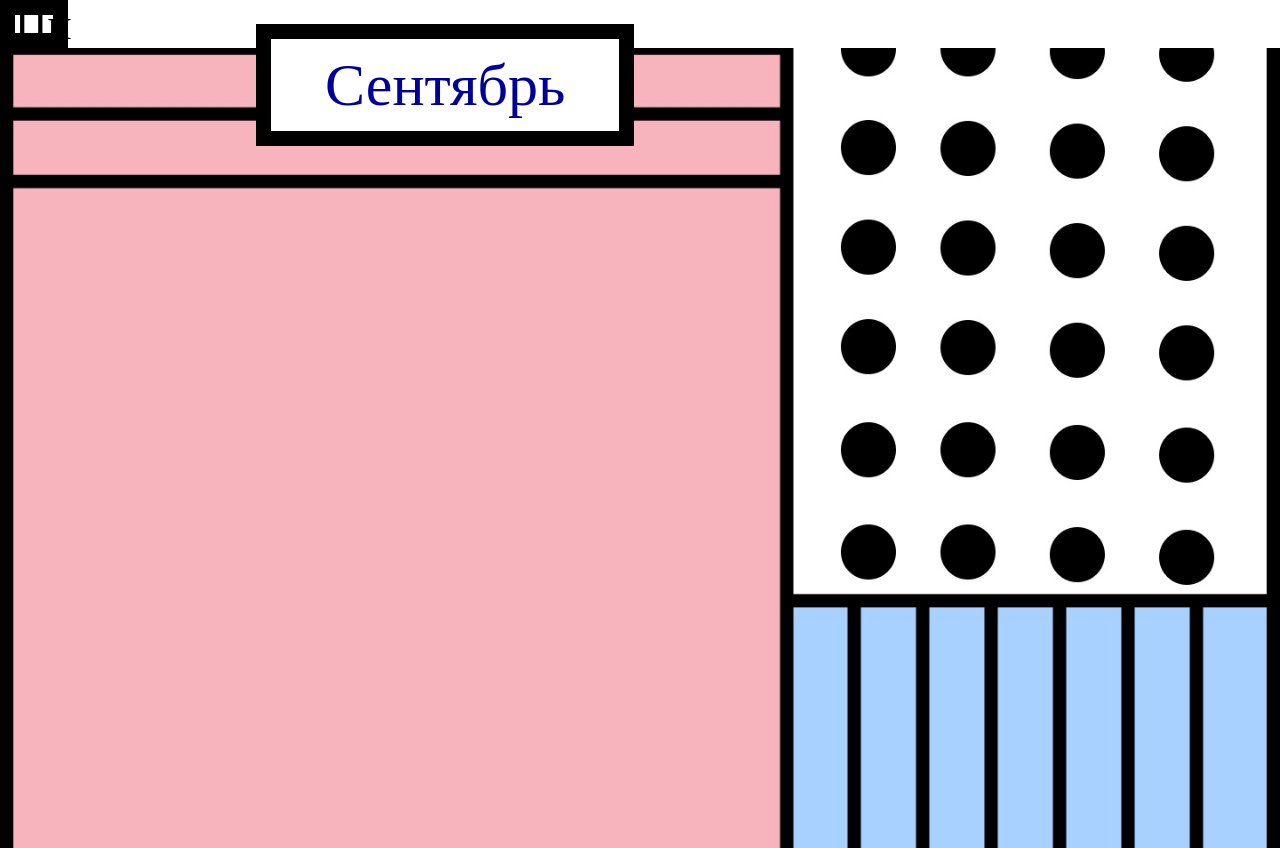
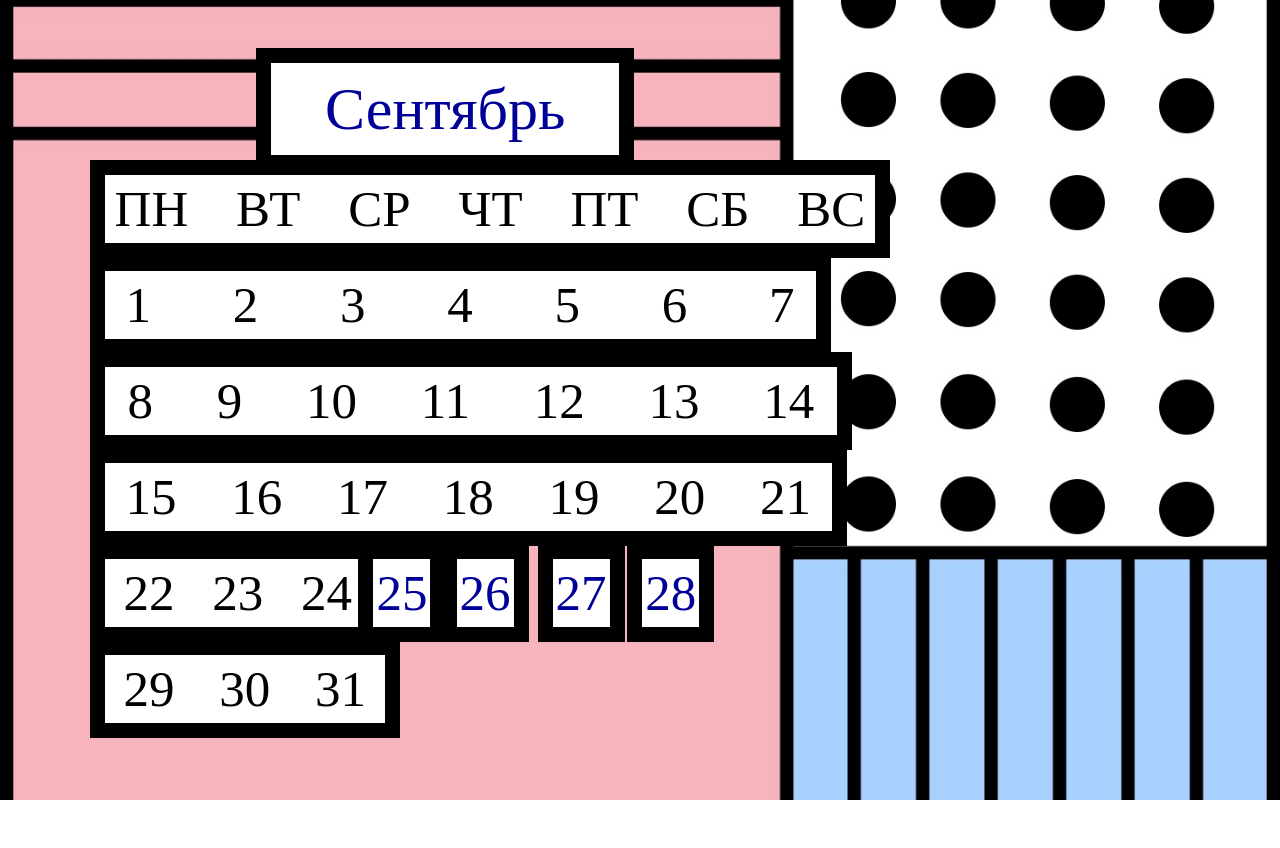
Before and after one commit to polinafilacheva/dnevnik, a plain HTML site: page new.html in a window 1280 px wide. After the commit the page ends 800 px from the top, so only its background shows below. Drawn offline with Linux system fonts and the light colour scheme; files whose address does not match are found by name.

Commit message:
конец

```diff
--- a/new.html
+++ b/new.html
@@ -8,16 +8,51 @@
 
 </head>
 <body>
-  <section class="soled">
-    <div class="cal">
-    <p>Пн</p>
-    </div>
-  </section>
+  <div class="new">
+</div>
 
-  <div class="new">
+<div class="jn">
+  ПН ВТ СР ЧТ ПТ СБ ВС
+</div>
+
+
+<div class="datta">
+  <div class="comd">
+  1 2 3 4 5 6 7
+  </div>
+</div>
+<div class="cio">
+    <div class="cic">
+  8 9 10 11 12 13 14
+  </div>
+</div>
+<div class="jnj">
+  15 16 17 18 19 20 21
+</div>
+<div class="jno">
+22 23 24
+</div>
+
+<div class="jnr">
+29 30 31
+</div>
+<div class="suka">
+  <a href="imghero.html">25</a>
+</div>
+<div class="suk">
+  <a href="newimg.html">26</a>
+</div>
+<div class="su">
+  <a href="data.html">27</a>
+</div>
+<div class="sam">
+  <a href="figma.html">28</a>
+</div>
 </div>
 <div class="button">
   <a href="index.html" class="ing">Сентябрь</a>
 </div>
+
+
 </body>
 </html>
--- a/style/layout.css
+++ b/style/layout.css
@@ -87,7 +87,7 @@ body {
 
 .ing{
   position: absolute;
-  top: 3%;
+  top: 6%;
   left: 20%;
 
   padding: 37px 54px;
@@ -100,6 +100,8 @@ body {
 
   font-family: 'futura';
   font-size: 60px;
+  list-style: none;
+  text-decoration:
 }
 
 .imghero{
@@ -124,32 +126,221 @@ body {
   font-family: "Fira Mono", monospace;
   font-size: 30px;
 }
-.cal {
+.fira{
+  position: relative;
 
-flex: initial;
-  width: 3%;
-  height: 10%;
+  width: 100%;
+  height: 100vh;
 
+  background-image: url(../figma.jpg);
+  background-repeat: no-repeat;
+  background-position: center;
+  background-size: cover;
+}
+.jn{
+  display:inline-flex;
+
+
+  position: absolute;
+  top: 20%;
+  left: 7%;
+
+  padding: 25px 10px;
+  color: #000;
+  border: 15px solid #000;
   background-color: #fff;
-  background-size: auto;
 
   font-family: 'futura';
+  font-size: 51px;
+  word-spacing: 35px;
+}
+.comd{
+  display:inline-flex;
 
-  flex-wrap: wrap;
+
+  position: absolute;
+  top: 32%;
+  left: 7%;
+
+  padding: 25px 21px;
+  color: #000;
+  border: 15px solid #000;
+  background-color: #fff;
+
+  font-family: 'futura';
+  font-size: 51px;
+  word-spacing: 69px;
+}
+.cic{
+  display:inline-flex;
+
+
+  position: absolute;
+  top: 44%;
+  left: 7%;
+
+  padding: 25px 23px;
+  color: #000;
+  border: 15px solid #000;
+  background-color: #fff;
+
+  font-family: 'futura';
+  font-size: 51px;
+    word-spacing: 51px;
+}
+.jnj{
+  display:inline-flex;
+
+
+  position: absolute;
+  top: 56%;
+  left: 7%;
+
+  padding: 25px 21px;
+  color: #000;
+  border: 15px solid #000;
+  background-color: #fff;
+
+  font-family: 'futura';
+  font-size: 51px;
+    word-spacing: 42px;
+}
+.jno{
+  display:inline-flex;
+
+
+  position: absolute;
+  top: 68%;
+  left: 7%;
+
+  padding: 25px 19px;
+  color: #000;
+  border: 15px solid #000;
+  background-color: #fff;
+
+  font-family: 'futura';
+  font-size: 51px;
+    word-spacing: 25px;
+}
+.jnr{
+  display:inline-flex;
+
+
+  position: absolute;
+  top: 80%;
+  left: 7%;
+
+  padding: 25px 19px;
+  color: #000;
+  border: 15px solid #000;
+  background-color: #fff;
+
+  font-family: 'futura';
+  font-size: 51px;
+    word-spacing: 32px;
+}
+.suka{
+  display:inline-flex;
+
+
+  position: absolute;
+  top: 68%;
+  left: 28%;
+
+  padding: 25px 3px;
+  color: #000;
+  border: 15px solid #000;
+  background-color: #fff;
+
+  font-family: 'futura';
+  font-size: 51px;
+    word-spacing: 32px;
+}
+.suk{
+  display:inline-flex;
+
+
+  position: absolute;
+  top: 68%;
+  left: 34.5%;
+
+  padding: 25px 3px;
+  color: #000;
+  border: 15px solid #000;
+  background-color: #fff;
+
+  font-family: 'futura';
+  font-size: 51px;
+    word-spacing: 32px;
+}
+.su{
+  display:inline-flex;
+
+
+  position: absolute;
+  top: 68%;
+  left: 42%;
+
+  padding: 25px 3px;
+  color: #000;
+  border: 15px solid #000;
+  background-color: #fff;
+
+  font-family: 'futura';
+  font-size: 51px;
+    word-spacing: 32px;
+}
+.sam{
+  display:inline-flex;
+
+
+  position: absolute;
+  top: 68%;
+  left: 49%;
+
+  padding: 25px 3px;
+  color: #000;
+  border: 15px solid #000;
+  background-color: #fff;
+
+  font-family: 'futura';
+  font-size: 51px;
+    word-spacing: 32px;
+}
 
 
 
-  display: flex;
 
-  color: #000;
-  border: 15px solid #000;
 
-  font-size: 45px;
-}
 
-.soled{
 
-}
+
+
+
+
+
+
+
+
+
+
+
+
+
+
+
+
+
+
+
+
+
+
+
+
+
+
+
 
 .table{
   position: absolute;
```
Also changed, not shown: figma.html (added, +24 -0 lines), figma.jpg (added).
